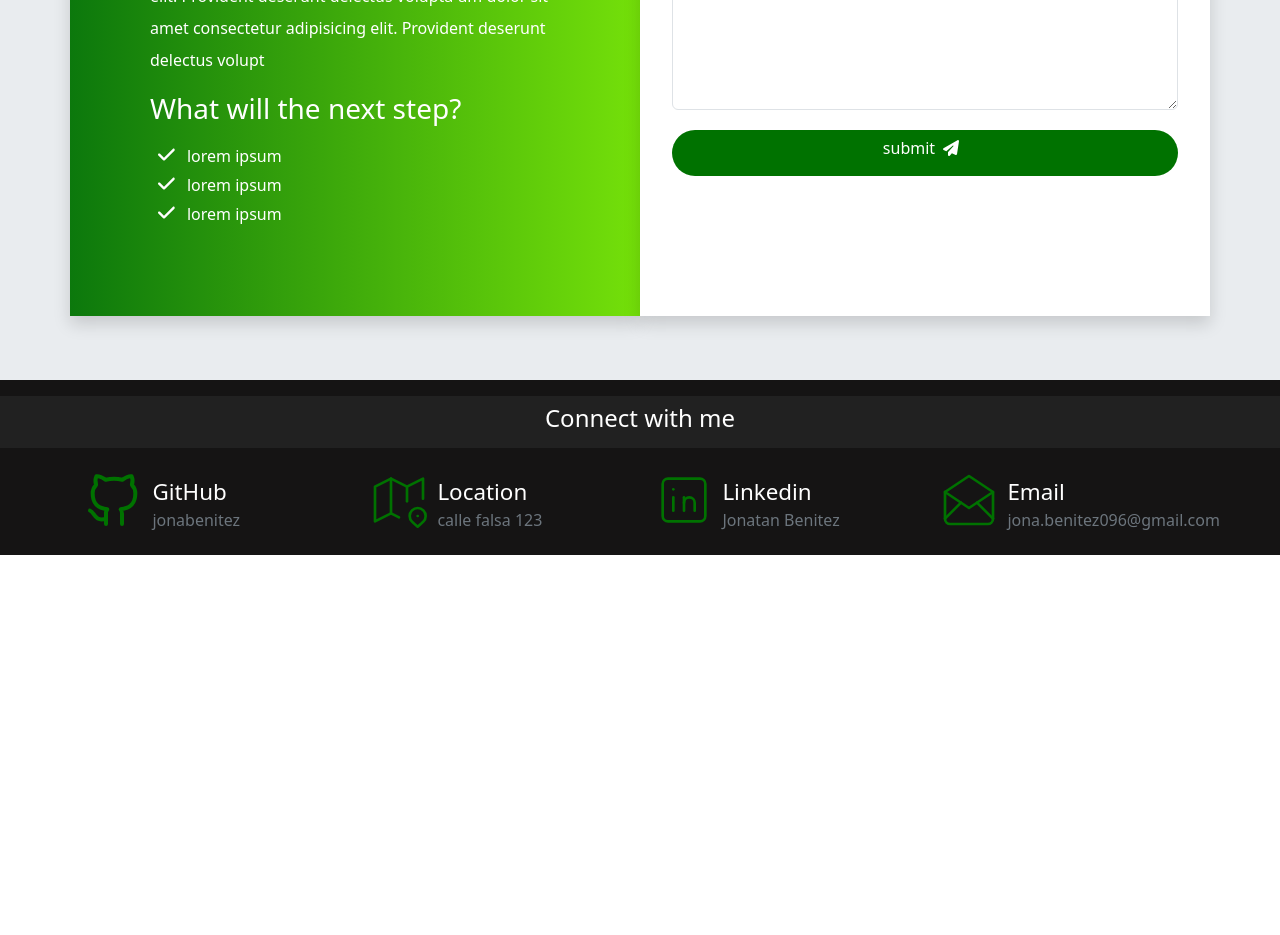
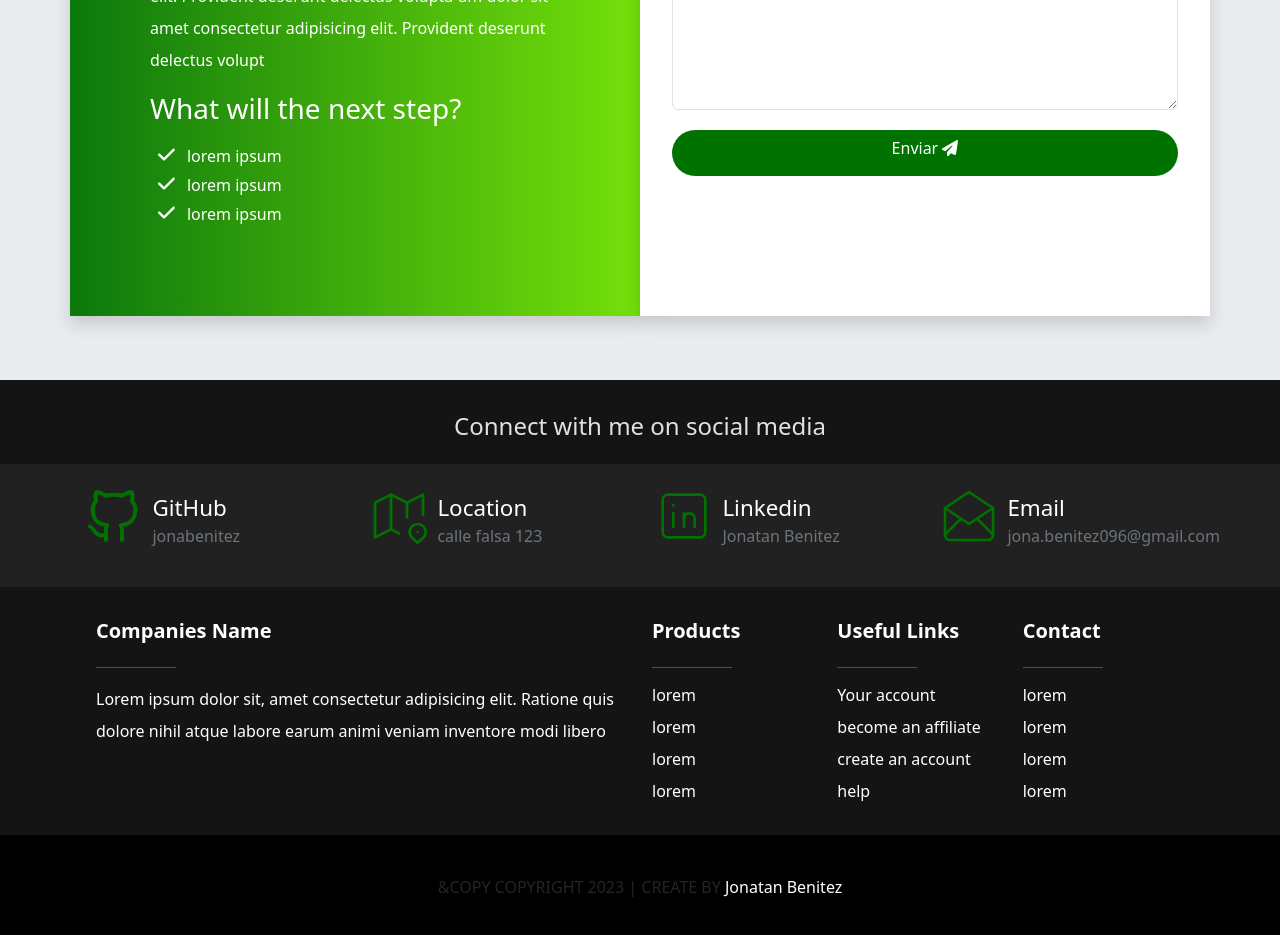
Before and after one commit to jonabenitez/portafolio-2023-, a React (Vite) app: page / in a window 1280 px wide. Shown: the part 6560-7495 px from the top of the page. Before the commit the page ends 7115 px from the top, so only its background shows below. Built offline with nearby package versions, Linux system fonts and the light colour scheme; a web font is replaced by a local one.

Commit message:
se finaliza la parte visual

```diff
--- /dev/null
+++ b/my-components/Copyright.jsx
@@ -0,0 +1,12 @@
+function Copyright() {
+  return (
+    <div className="copyright row text-center text white">
+      <div>
+        &COPY COPYRIGHT 2023 |{" "}
+        CREATE BY <span className="text-white">  Jonatan Benitez </span>{" "}
+      </div>
+    </div>
+  );
+}
+
+export default Copyright;
--- a/my-components/Footer-sm.jsx
+++ b/my-components/Footer-sm.jsx
@@ -1,9 +1,78 @@
-function Footersm() {
+import Copyright from "./Copyright";
+function FooterCampanyinfo() {
   return (
-    <div className="footer-sm">
-      <h4>Connect with me</h4>
-    </div>
+    <section className="">
+      <div className="FooterCampanyinfo row justify-content-center text-white mt-3 pb-2">
+        <div className="col-12 col-sm-6 col-lg-6">
+          <h5 className="text-capitalize fw-bold"> companies name</h5>
+          <hr className="d-inline-block mb-2" />
+          <p className="lh-lg">
+            Lorem ipsum dolor sit, amet consectetur adipisicing elit. Ratione
+            quis dolore nihil atque labore earum animi veniam inventore modi
+            libero{" "}
+          </p>
+        </div>
+
+        <div className="col-12 col-sm-6 col-lg-2">
+          <h5 className="text-capitalize fw-bold">Products</h5>
+          <hr className=" mb-2 d-inline-block" />
+          <ul className="list">
+            <li>
+              <a href="#">lorem</a>
+            </li>
+            <li>
+              <a href="#">lorem</a>
+            </li>
+            <li>
+              <a href="#">lorem</a>
+            </li>
+            <li>
+              <a href="#">lorem</a>
+            </li>
+          </ul>
+        </div>
+
+        <div className="col-12 col-sm-6 col-lg-2">
+          <h5 className="text-capitalize fw-bold">Useful Links</h5>
+          <hr className=" mb-2 d-inline-block" />
+          <ul className="list">
+            <li>
+              <a href="#">Your account</a>
+            </li>
+            <li>
+              <a href="#">become an affiliate</a>
+            </li>
+            <li>
+              <a href="#">create an account</a>
+            </li>
+            <li>
+              <a href="#">help</a>
+            </li>
+          </ul>
+        </div>
+
+        <div className="col-12 col-sm-6 col-lg-2">
+          <h5 className="text-capitalize fw-bold">Contact</h5>
+          <hr className=" mb-2 d-inline-block" />
+          <ul className="list ">
+            <li>
+              <a href="#">lorem</a>
+            </li>
+            <li>
+              <a href="#">lorem</a>
+            </li>
+            <li>
+              <a href="#">lorem</a>
+            </li>
+            <li>
+              <a href="#">lorem</a>
+            </li>
+          </ul>
+        </div>
+      </div>
+      <Copyright />
+    </section>
   );
 }
 
-export default Footersm;
+export default FooterCampanyinfo;
--- a/my-components/Footer.jsx
+++ b/my-components/Footer.jsx
@@ -1,4 +1,4 @@
-import FooterSm from "../my-components/Footer-sm";
+import FooterCampanyinfo from "../my-components/Footer-sm";
 
 function Footer() {
   let email = (
@@ -72,13 +72,16 @@ function Footer() {
   );
 
   return (
-    <section className="footer" id="footer">
-      <FooterSm />
+    <section>
+      <div className="footer" id="footer">
+        <div className="footer-sm">
+          <h4>Connect with me on social media</h4>
+        </div>
 
         <div className="container">
           <div className="row">
             {/*content for GitHub*/}
-          <div className="col-lg-3 col-md-3 contact-box pt-1 d-lg-flex d-flex d-sm-block">
+            <div className="col-lg-3 col-md-3 contact-box pt-1 d-lg-flex d-flex d-sm-block col-sm-6">
               <div className="contact-box__icon">{github}</div>
               <div className="contact-box__info">
                 <a
@@ -94,7 +97,7 @@ function Footer() {
             </div>
 
             {/*content for LOCATION*/}
-          <div className="col-lg-3 col-md-3 contact-box pt-1  d-lg-flex d-flex d-sm-block">
+            <div className="col-lg-3 col-md-3 contact-box pt-1 d-flex d-lg-flex d-sm-block col-sm-6">
               <div className="contact-box__icon">{location}</div>
               <div className="contact-box__info">
                 <a
@@ -103,19 +106,21 @@ function Footer() {
                   className="contact-box__info--title"
                   rel="noreferrer"
                 >
-Location              </a>
+                  Location{" "}
+                </a>
                 <p className="contact-box__info--subtitle">calle falsa 123</p>
               </div>
             </div>
 
             {/*content for lINKEID*/}
-          <div className="col-lg-3 col-md-3 contact-box pt-1  d-lg-flex d-flex d-sm-block">
+            <div className="col-lg-3 col-md-3 contact-box pt-1  d-lg-flex d-flex d-sm-block col-sm-6">
               <div className="contact-box__icon">{linkedin}</div>
               <div className="contact-box__info">
                 <a
                   href="https://www.  linkedin.com/in/jonatan-benitez-0ab0a0107"
                   target="_blank"
-                className="contact-box__info--title" rel="noreferrer"
+                  className="contact-box__info--title"
+                  rel="noreferrer"
                 >
                   Linkedin
                 </a>
@@ -124,7 +129,7 @@ Location              </a>
             </div>
 
             {/*content for MAIL*/}
-          <div className="col-lg-3 col-md-3 contact-box pt-1  d-lg-flex d-flex d-sm-block">
+            <div className="col-lg-3 col-md-3 contact-box pt-1  d-lg-flex d-flex d-sm-block col-sm-6">
               <div className="contact-box__icon ">{email}</div>
               <div className="contact-box__info">
                 <a href="" className="contact-box__info--title" target="_blank">
@@ -137,6 +142,8 @@ Location              </a>
             </div>
           </div>
         </div>
+        <FooterCampanyinfo />
+      </div>
     </section>
   );
 }
--- a/my-components/GetStarted.jsx
+++ b/my-components/GetStarted.jsx
@@ -2,7 +2,8 @@ import { FontAwesomeIcon } from "@fortawesome/react-fontawesome";
 import { faCheck, faPaperPlane } from "@fortawesome/free-solid-svg-icons";
 
 const checkList = <FontAwesomeIcon icon={faCheck} />;
-const paperPlane = <FontAwesomeIcon icon={faPaperPlane} />;
+
+
 function GetStarted() {
   return (
     <section className="get-started">
@@ -84,16 +85,15 @@ function GetStarted() {
                     cols="30"
                     rows="8"
                     className="form-control"
-
                   ></textarea>
                 </div>
                 <div className="text-center d-grid mt-1">
+
                   <button
-                    type="button"
                     className="btn btn-primary rounded-pill pb-3"
+                    type="submit"
                   >
-                    submit
-                    <i className="p-2">{paperPlane}</i>
+                    Enviar <FontAwesomeIcon icon={faPaperPlane} />
                   </button>
                 </div>
               </form>
--- a/scss/sections/_footer.scss
+++ b/scss/sections/_footer.scss
@@ -3,8 +3,7 @@
 @use "../components/mixins" as *;
 
 .footer {
-  background: $footer;
-  padding-top: 1rem;
+  background: $footer-sm;
 }
 
 //STYLE CONTACT-BOX  CONTENEDOR TOTAL
@@ -43,12 +42,61 @@
     }
   }
 }
-
+//FOOTER TITLE
 .footer-sm {
   position: relative;
-  background-color: $footer-sm;
+  background-color: $footer;
   text-align: center;
-  color: $white;
-  padding: 0.5rem 0.5rem;
+  padding: 2rem 0rem 1rem 0rem;
   margin-bottom: 1rem;
+
+  h4 {
+    color: $gray-300;
+    font-size: 1.5rem;
+    &:hover {
+
+      transition: transform 0.5s;
+      transform: translateY(
+        -4px
+      ); /* Cuando el cursor se coloca sobre el texto, lo desplazamos hacia arriba */
+    }
+  }
 }
+
+.FooterCampanyinfo {
+  background-color: $footer;
+  padding: 2rem 6rem 0rem 6rem;
+  h5 {
+    padding: 0;
+  }
+  hr {
+    width: 5rem;
+    height: 0.1rem;
+    padding-bottom: 0.1rem;
+  }
+  .list {
+    padding: 0;
+    text-align: left;
+    display: block;
+    position: relative;
+    list-style: none;
+
+    li {
+      padding-bottom: 0.5rem;
+    }
+    a {
+      color: $white;
+      text-decoration: none;
+
+      &:hover {
+        color: $primary;
+      }
+    }
+  }
+}
+
+.copyright{
+  font-size: 1rem;
+  background-color: $black;
+  padding: 2.5rem 2.5rem;
+}
```
Also changed, not shown: guia.txt. Lines whose indentation alone changed are shown as unchanged.
